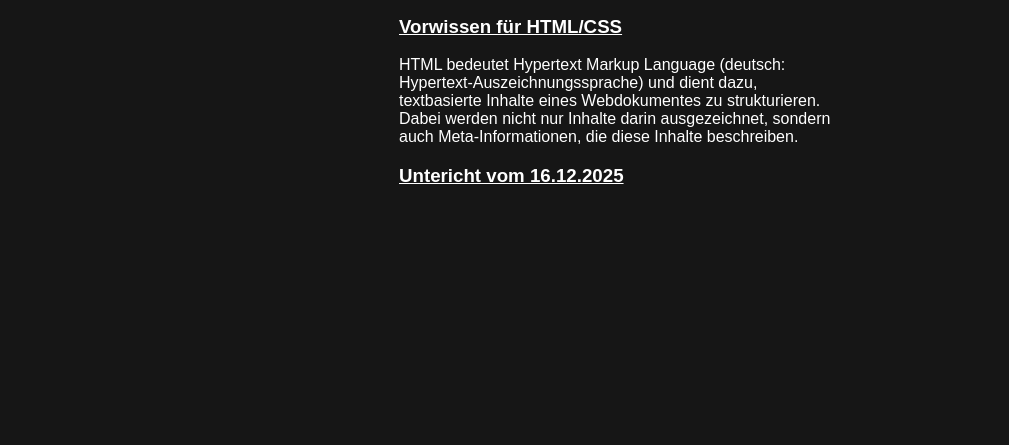
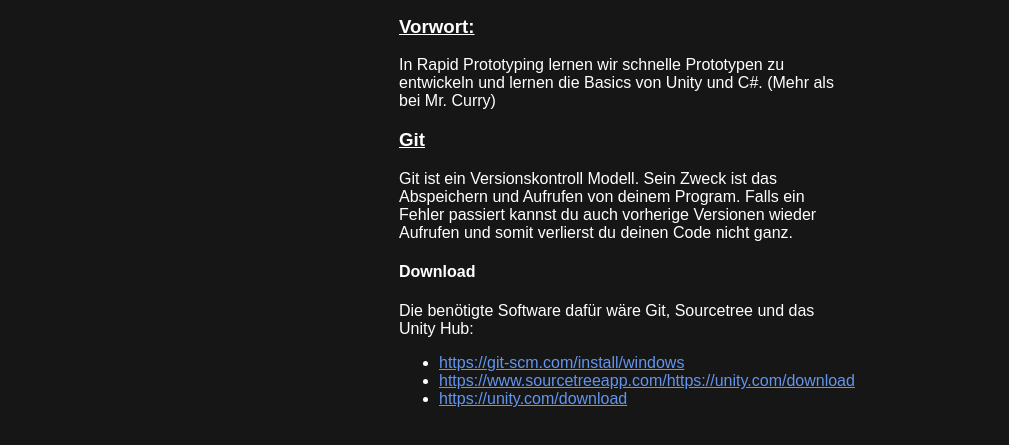
Before and after one commit to Kiraagh/schulstoff-pba3h25a, a plain HTML site: page faecher/mtg/rpt.html in a window 1280 px wide. Shown: the part 153-598 px from the top of the page, without its empty margins (0-1009 px from the left). Drawn offline with Linux system fonts and the light colour scheme.

Commit message:
MOD: Änderungen
Änderungen in GPR, RPT, OOC und index.html

```diff
--- a/faecher/mtg/rpt.html
+++ b/faecher/mtg/rpt.html
@@ -101,18 +101,21 @@
                 <td>---</td>
             </tr>
         </table>
-        <div id="vorwissen">
-            <h3>Vorwissen für HTML/CSS</h3>
-            <section>
-                <p>HTML bedeutet Hypertext Markup Language (deutsch: Hypertext-Auszeichnungssprache) und dient dazu, textbasierte Inhalte eines Webdokumentes zu strukturieren. Dabei werden nicht nur Inhalte darin ausgezeichnet, sondern auch Meta-Informationen, die diese Inhalte beschreiben.</p>
-            </section>
-            <section>
-
-            </section>
-        </div>
-        <div class="16-12-2025">
-            <h3>Untericht vom 16.12.2025</h3>
-        </div>
+        <h3>Vorwort:</h3>
+        <section>
+            <p>In Rapid Prototyping lernen wir schnelle Prototypen zu entwickeln und lernen die Basics von Unity und C#. (Mehr als bei Mr. Curry)</p>
+        </section>
+        <h3>Git</h3>
+        <section>
+            <p>Git ist ein Versionskontroll Modell. Sein Zweck ist das Abspeichern und Aufrufen von deinem Program. Falls ein Fehler passiert kannst du auch vorherige Versionen wieder Aufrufen und somit verlierst du deinen Code nicht ganz.</p>
+            <h4>Download</h4>
+            <p>Die benötigte Software dafür wäre Git, Sourcetree und das Unity Hub:</p>
+            <ul>
+                <li><a href="https://git-scm.com/install/windows">https://git-scm.com/install/windows</a></li>
+                <li><a href="https://www.sourcetreeapp.com/">https://www.sourcetreeapp.com/https://unity.com/download </a></li>
+                <li><a href="https://unity.com/download">https://unity.com/download</a></li>
+            </ul>
+        </section>
     </div>
     <div class="tags">
         <h1>Tags</h1>
```
Also changed, not shown: faecher/gpr/gpr.html (+3 -3 lines), faecher/sow/ooc.html (+1 -2 lines), index.html (+1 -1 lines).
